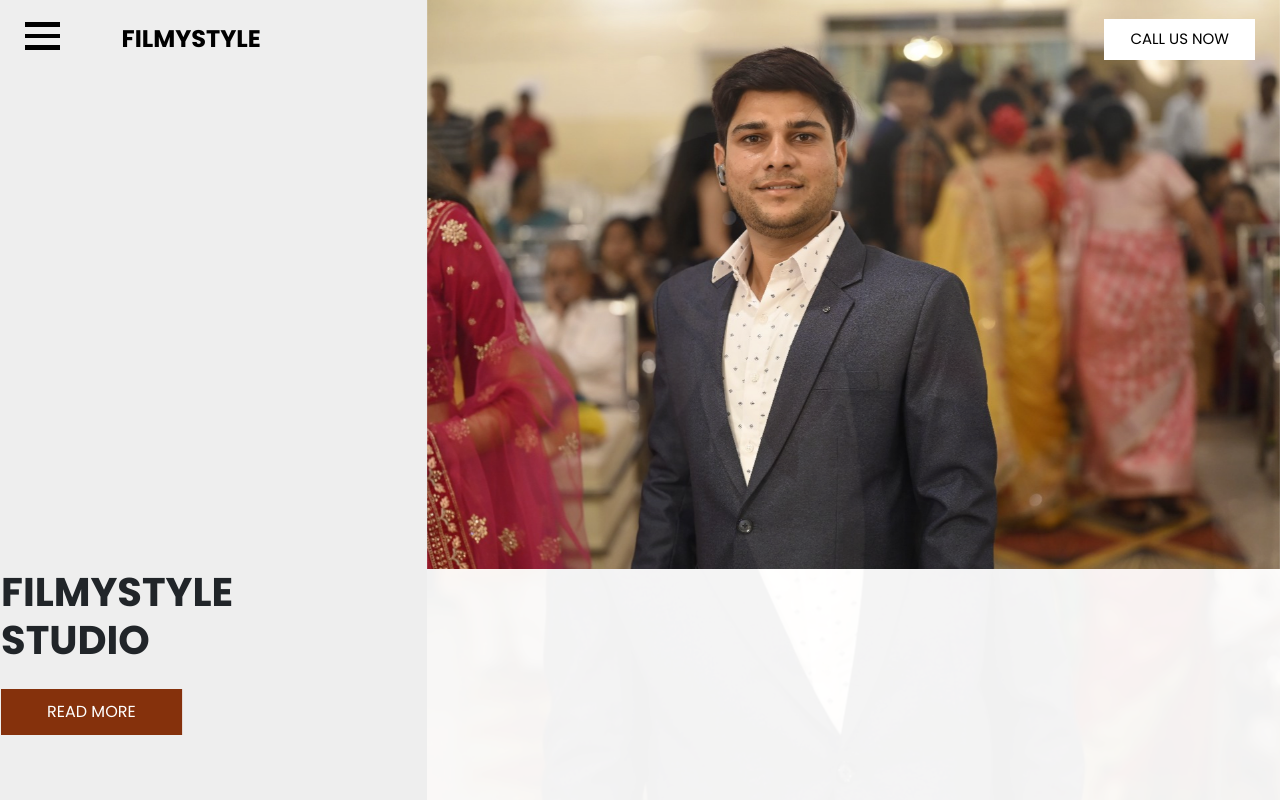
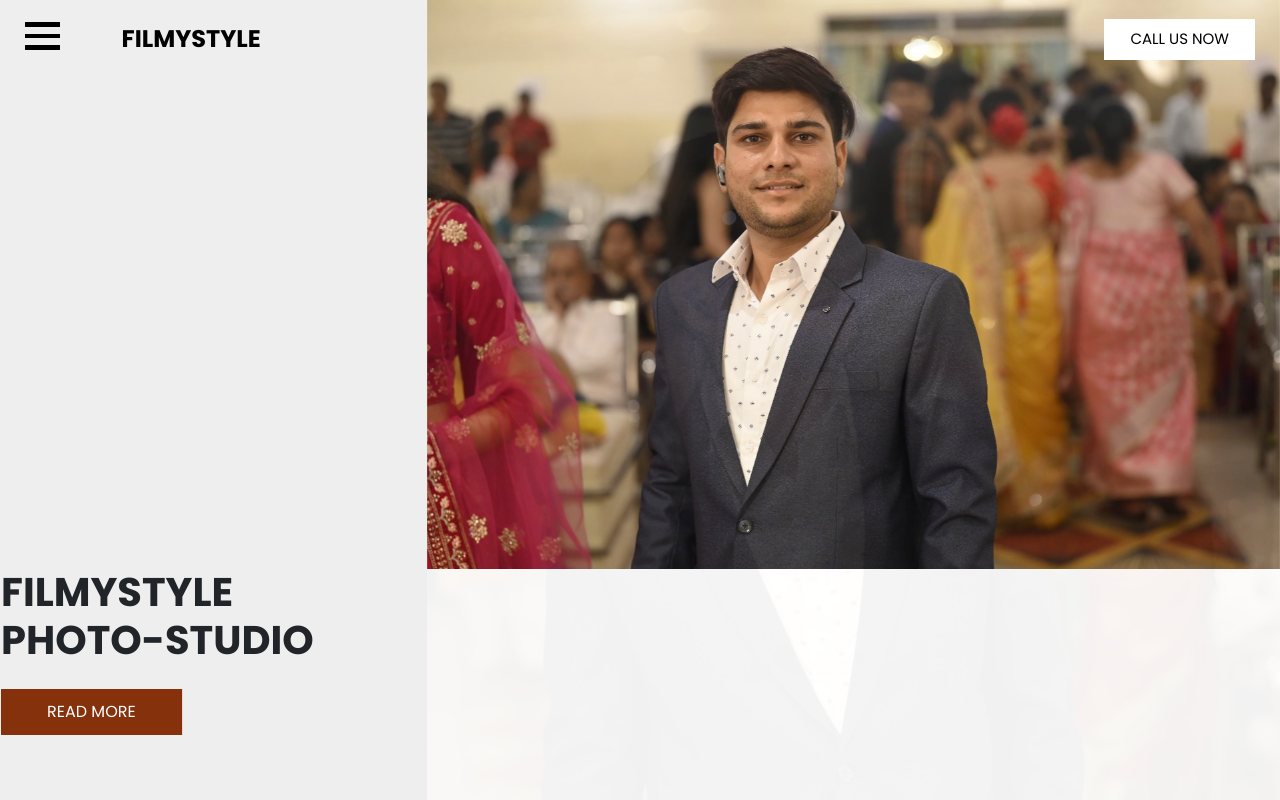
Before and after one commit to my-git-ship/project-030124, a plain HTML site: page index.html in a window 1280 px wide. Shown: the top 800 px of the page. Drawn offline with nearby package versions, Linux system fonts and the light colour scheme; some packages are replaced by stand-ins of ours.

Commit message:
updated index.html

```diff
--- a/index.html
+++ b/index.html
@@ -87,7 +87,7 @@
                     <div>
                       <h1>
                         FilmyStyle <br>
-                        Studio
+                        Photo-Studio
                       </h1>
                       <a href="" class="">
                         Read more
@@ -100,7 +100,7 @@
                     <div>
                       <h1>
                         FilmyStyle <br>
-                        Studio
+                        Photo-Studio
                       </h1>
                       <a href="" class="">
                         Read more
@@ -113,7 +113,7 @@
                     <div>
                       <h1>
                         FilmyStyle <br>
-                        Studio
+                        Photo-Studio
                       </h1>
                       <a href="" class="">
                         Read more
```
